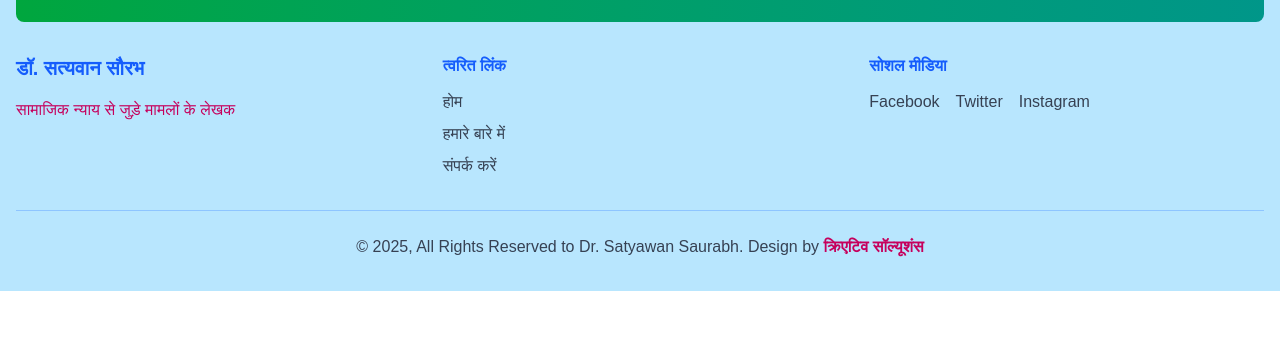
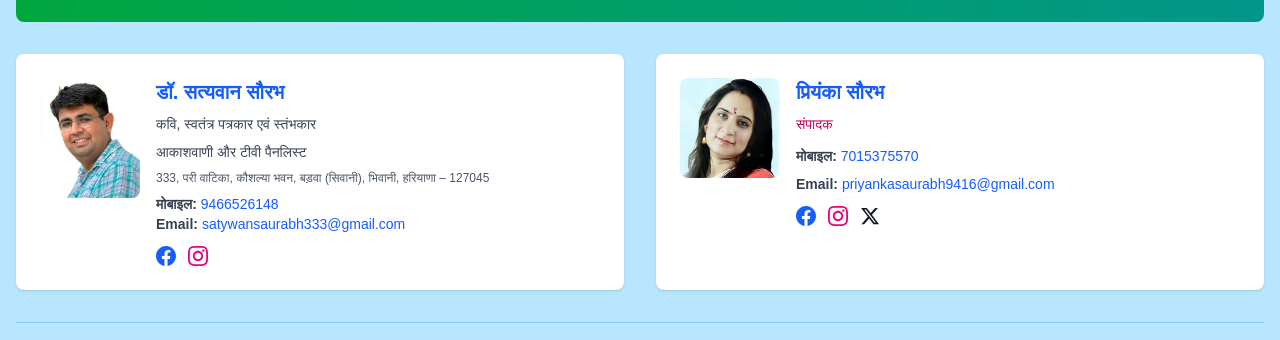
Before and after one commit to kp1153/hgv, a Next.js app: page / in a window 1280 px wide. Shown: the part 1156-1496 px from the top of the page. Before the commit the page ends 1447 px from the top, so only its background shows below. Built offline with nearby package versions, Linux system fonts and the light colour scheme; no server answers.

Commit message:
force deploy

```diff
--- a/app/page.js
+++ b/app/page.js
@@ -34,16 +34,6 @@ export default async function Home() {
   return (
     <div className="bg-zinc-600 min-h-screen">
       <div className="max-w-7xl mx-auto px-4 py-8">
-        {/* Hero Section */}
-        <div className="bg-zinc-700 rounded-lg p-8 mb-12">
-          <h1 className="text-4xl md:text-5xl font-bold mb-4 text-white">
-            डॉ. सत्यवान सौरभ में आपका स्वागत है
-          </h1>
-          <p className="text-xl text-zinc-300">
-            सामाजिक न्याय से जुड़े मामलों पर विश्लेषण और जानकारी
-          </p>
-        </div>
-
         {/* Posts Grid */}
         <div className="grid md:grid-cols-2 lg:grid-cols-3 gap-8 auto-rows-max">
           {posts.map((post) => (
--- a/components/Footer.js
+++ b/components/Footer.js
@@ -1,4 +1,5 @@
 import SubscribeForm from "./SubscribeForm";
+import Image from "next/image";
 
 export default function Footer() {
   return (
@@ -7,49 +8,160 @@ export default function Footer() {
         {/* Subscribe Form */}
         <SubscribeForm />
 
-        <div className="grid grid-cols-1 md:grid-cols-3 gap-8 mt-8">
+        <div className="grid grid-cols-1 md:grid-cols-2 gap-8 mt-8">
+          {/* Author Section */}
+          <div className="bg-white p-6 rounded-lg shadow">
+            <div className="flex items-start gap-4">
+              <Image
+                src="/dr-saurabh.jpeg"
+                alt="डॉ. सत्यवान सौरभ"
+                width={100}
+                height={100}
+                className="rounded-lg object-cover"
+              />
               <div>
-            <h3 className="text-xl font-bold mb-4 text-blue-600">
+                <h3 className="text-xl font-bold mb-2 text-blue-600">
                   डॉ. सत्यवान सौरभ
                 </h3>
-            <p className="text-pink-700">
-              सामाजिक न्याय से जुड़े मामलों के लेखक
+                <p className="text-sm text-gray-700 mb-2">
+                  कवि, स्वतंत्र पत्रकार एवं स्तंभकार
                 </p>
+                <p className="text-sm text-gray-700 mb-2">
+                  आकाशवाणी और टीवी पैनलिस्ट
+                </p>
+                <p className="text-xs text-gray-600 mb-2">
+                  333, परी वाटिका, कौशल्या भवन, बड़वा (सिवानी), भिवानी, हरियाणा
+                  – 127045
+                </p>
+                <p className="text-sm text-gray-700">
+                  <strong>मोबाइल:</strong>{" "}
+                  <a href="tel:9466526148" className="text-blue-600">
+                    9466526148
+                  </a>
+                </p>
+                <p className="text-sm text-gray-700">
+                  <strong>Email:</strong>{" "}
+                  <a
+                    href="mailto:satywansaurabh333@gmail.com"
+                    className="text-blue-600"
+                  >
+                    satywansaurabh333@gmail.com
+                  </a>
+                </p>
+                <div className="flex gap-3 mt-3">
+                  <a
+                    href="https://www.facebook.com/share/1A6NNzPFg1/"
+                    target="_blank"
+                    rel="noopener noreferrer"
+                    className="text-blue-600 hover:text-blue-700"
+                    aria-label="Facebook"
+                  >
+                    <svg
+                      className="w-5 h-5"
+                      fill="currentColor"
+                      viewBox="0 0 24 24"
+                    >
+                      <path d="M24 12.073c0-6.627-5.373-12-12-12s-12 5.373-12 12c0 5.99 4.388 10.954 10.125 11.854v-8.385H7.078v-3.47h3.047V9.43c0-3.007 1.792-4.669 4.533-4.669 1.312 0 2.686.235 2.686.235v2.953H15.83c-1.491 0-1.956.925-1.956 1.874v2.25h3.328l-.532 3.47h-2.796v8.385C19.612 23.027 24 18.062 24 12.073z" />
+                    </svg>
+                  </a>
+                  <a
+                    href="https://www.instagram.com/satywansaurabh?igsh=YTRhcGs2ZzA1cjE0"
+                    target="_blank"
+                    rel="noopener noreferrer"
+                    className="text-pink-600 hover:text-pink-700"
+                    aria-label="Instagram"
+                  >
+                    <svg
+                      className="w-5 h-5"
+                      fill="currentColor"
+                      viewBox="0 0 24 24"
+                    >
+                      <path d="M12 2.163c3.204 0 3.584.012 4.85.07 3.252.148 4.771 1.691 4.919 4.919.058 1.265.069 1.645.069 4.849 0 3.205-.012 3.584-.069 4.849-.149 3.225-1.664 4.771-4.919 4.919-1.266.058-1.644.07-4.85.07-3.204 0-3.584-.012-4.849-.07-3.26-.149-4.771-1.699-4.919-4.92-.058-1.265-.07-1.644-.07-4.849 0-3.204.013-3.583.07-4.849.149-3.227 1.664-4.771 4.919-4.919 1.266-.057 1.645-.069 4.849-.069zm0-2.163c-3.259 0-3.667.014-4.947.072-4.358.2-6.78 2.618-6.98 6.98-.059 1.281-.073 1.689-.073 4.948 0 3.259.014 3.668.072 4.948.2 4.358 2.618 6.78 6.98 6.98 1.281.058 1.689.072 4.948.072 3.259 0 3.668-.014 4.948-.072 4.354-.2 6.782-2.618 6.979-6.98.059-1.28.073-1.689.073-4.948 0-3.259-.014-3.667-.072-4.947-.196-4.354-2.617-6.78-6.979-6.98-1.281-.059-1.69-.073-4.949-.073zm0 5.838c-3.403 0-6.162 2.759-6.162 6.162s2.759 6.163 6.162 6.163 6.162-2.759 6.162-6.163c0-3.403-2.759-6.162-6.162-6.162zm0 10.162c-2.209 0-4-1.79-4-4 0-2.209 1.791-4 4-4s4 1.791 4 4c0 2.21-1.791 4-4 4zm6.406-11.845c-.796 0-1.441.645-1.441 1.44s.645 1.44 1.441 1.44c.795 0 1.439-.645 1.439-1.44s-.644-1.44-1.439-1.44z" />
+                    </svg>
+                  </a>
+                </div>
+              </div>
+            </div>
           </div>
 
+          {/* Editor Section */}
+          <div className="bg-white p-6 rounded-lg shadow">
+            <div className="flex items-start gap-4">
+              <Image
+                src="/priyanka-saurabh.jpeg"
+                alt="प्रियंका सौरभ"
+                width={100}
+                height={100}
+                className="rounded-lg object-cover"
+              />
               <div>
-            <h4 className="font-semibold mb-3 text-blue-600">त्वरित लिंक</h4>
-            <ul className="space-y-2 text-gray-700">
-              <li>
-                <a href="/" className="hover:text-blue-600">
-                  होम
+                <h3 className="text-xl font-bold mb-2 text-blue-600">
+                  प्रियंका सौरभ
+                </h3>
+                <p className="text-sm text-pink-700 mb-3">संपादक</p>
+                <p className="text-sm text-gray-700 mb-2">
+                  <strong>मोबाइल:</strong>{" "}
+                  <a href="tel:7015375570" className="text-blue-600">
+                    7015375570
                   </a>
-              </li>
-              <li>
-                <a href="/about" className="hover:text-blue-600">
-                  हमारे बारे में
+                </p>
+                <p className="text-sm text-gray-700 mb-2">
+                  <strong>Email:</strong>{" "}
+                  <a
+                    href="mailto:priyankasaurabh9416@gmail.com"
+                    className="text-blue-600"
+                  >
+                    priyankasaurabh9416@gmail.com
                   </a>
-              </li>
-              <li>
-                <a href="/contact" className="hover:text-blue-600">
-                  संपर्क करें
+                </p>
+                <div className="flex gap-3 mt-3">
+                  <a
+                    href="https://www.facebook.com/share/1EYSsGfZe7/"
+                    target="_blank"
+                    rel="noopener noreferrer"
+                    className="text-blue-600 hover:text-blue-700"
+                    aria-label="Facebook"
+                  >
+                    <svg
+                      className="w-5 h-5"
+                      fill="currentColor"
+                      viewBox="0 0 24 24"
+                    >
+                      <path d="M24 12.073c0-6.627-5.373-12-12-12s-12 5.373-12 12c0 5.99 4.388 10.954 10.125 11.854v-8.385H7.078v-3.47h3.047V9.43c0-3.007 1.792-4.669 4.533-4.669 1.312 0 2.686.235 2.686.235v2.953H15.83c-1.491 0-1.956.925-1.956 1.874v2.25h3.328l-.532 3.47h-2.796v8.385C19.612 23.027 24 18.062 24 12.073z" />
+                    </svg>
                   </a>
-              </li>
-            </ul>
+                  <a
+                    href="https://www.instagram.com/priyanka.saurabh.54?igsh=MTl0YWNldjhicnluZA=="
+                    target="_blank"
+                    rel="noopener noreferrer"
+                    className="text-pink-600 hover:text-pink-700"
+                    aria-label="Instagram"
+                  >
+                    <svg
+                      className="w-5 h-5"
+                      fill="currentColor"
+                      viewBox="0 0 24 24"
+                    >
+                      <path d="M12 2.163c3.204 0 3.584.012 4.85.07 3.252.148 4.771 1.691 4.919 4.919.058 1.265.069 1.645.069 4.849 0 3.205-.012 3.584-.069 4.849-.149 3.225-1.664 4.771-4.919 4.919-1.266.058-1.644.07-4.85.07-3.204 0-3.584-.012-4.849-.07-3.26-.149-4.771-1.699-4.919-4.92-.058-1.265-.07-1.644-.07-4.849 0-3.204.013-3.583.07-4.849.149-3.227 1.664-4.771 4.919-4.919 1.266-.057 1.645-.069 4.849-.069zm0-2.163c-3.259 0-3.667.014-4.947.072-4.358.2-6.78 2.618-6.98 6.98-.059 1.281-.073 1.689-.073 4.948 0 3.259.014 3.668.072 4.948.2 4.358 2.618 6.78 6.98 6.98 1.281.058 1.689.072 4.948.072 3.259 0 3.668-.014 4.948-.072 4.354-.2 6.782-2.618 6.979-6.98.059-1.28.073-1.689.073-4.948 0-3.259-.014-3.667-.072-4.947-.196-4.354-2.617-6.78-6.979-6.98-1.281-.059-1.69-.073-4.949-.073zm0 5.838c-3.403 0-6.162 2.759-6.162 6.162s2.759 6.163 6.162 6.163 6.162-2.759 6.162-6.163c0-3.403-2.759-6.162-6.162-6.162zm0 10.162c-2.209 0-4-1.79-4-4 0-2.209 1.791-4 4-4s4 1.791 4 4c0 2.21-1.791 4-4 4zm6.406-11.845c-.796 0-1.441.645-1.441 1.44s.645 1.44 1.441 1.44c.795 0 1.439-.645 1.439-1.44s-.644-1.44-1.439-1.44z" />
+                    </svg>
+                  </a>
+                  <a
+                    href="https://x.com/PriyankaSa249"
+                    target="_blank"
+                    rel="noopener noreferrer"
+                    className="text-gray-900 hover:text-gray-700"
+                    aria-label="X (Twitter)"
+                  >
+                    <svg
+                      className="w-5 h-5"
+                      fill="currentColor"
+                      viewBox="0 0 24 24"
+                    >
+                      <path d="M18.244 2.25h3.308l-7.227 8.26 8.502 11.24H16.17l-5.214-6.817L4.99 21.75H1.68l7.73-8.835L1.254 2.25H8.08l4.713 6.231zm-1.161 17.52h1.833L7.084 4.126H5.117z" />
+                    </svg>
+                  </a>
                 </div>
-
-          <div>
-            <h4 className="font-semibold mb-3 text-blue-600">सोशल मीडिया</h4>
-            <div className="flex space-x-4">
-              <a href="#" className="text-gray-700 hover:text-blue-600">
-                Facebook
-              </a>
-              <a href="#" className="text-gray-700 hover:text-blue-600">
-                Twitter
-              </a>
-              <a href="#" className="text-gray-700 hover:text-blue-600">
-                Instagram
-              </a>
+              </div>
             </div>
           </div>
         </div>
```
Also changed, not shown: public/dr-saurabh.jpeg (added), public/priyanka-saurabh.jpeg (added). Lines whose indentation alone changed are shown as unchanged.
